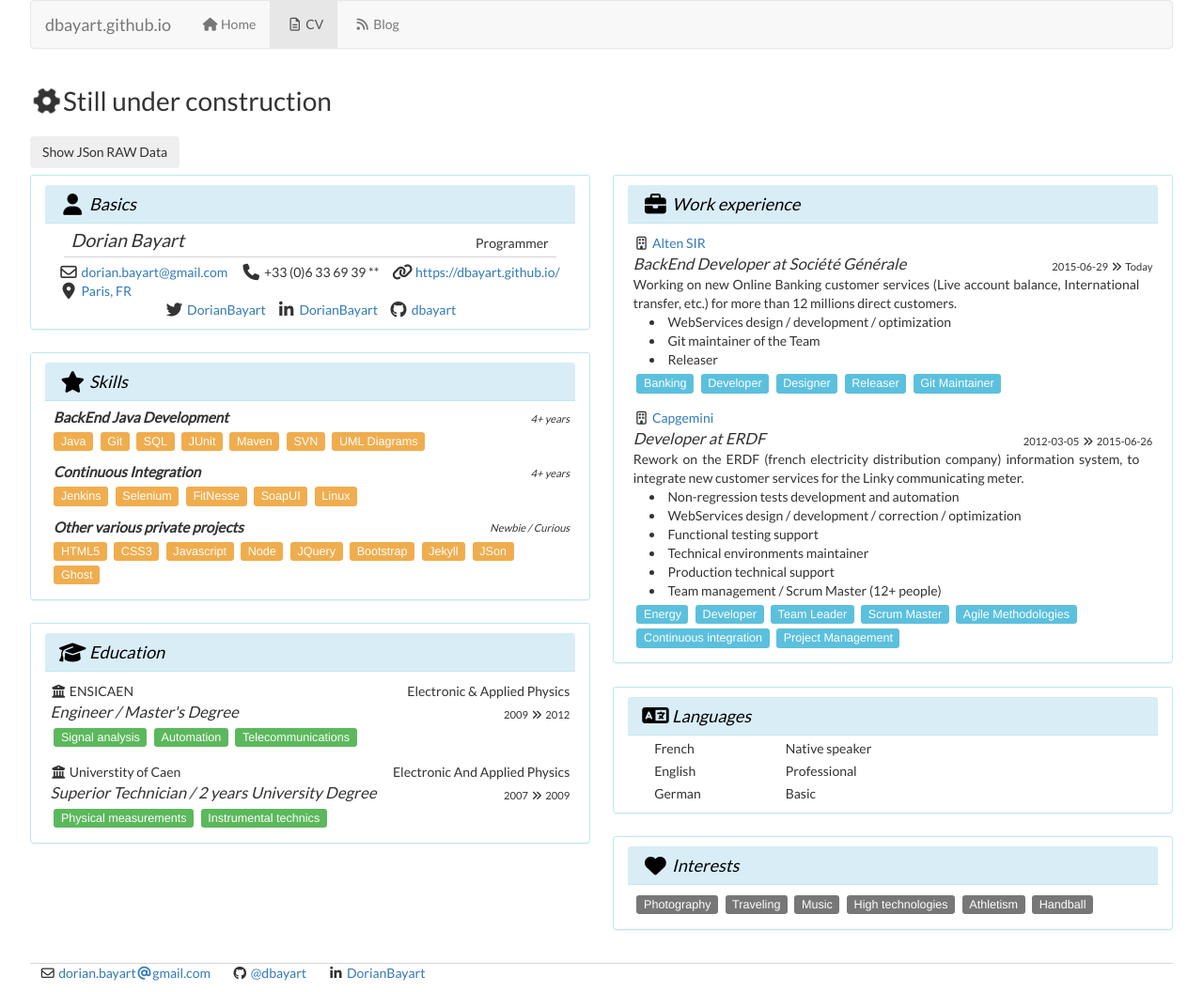
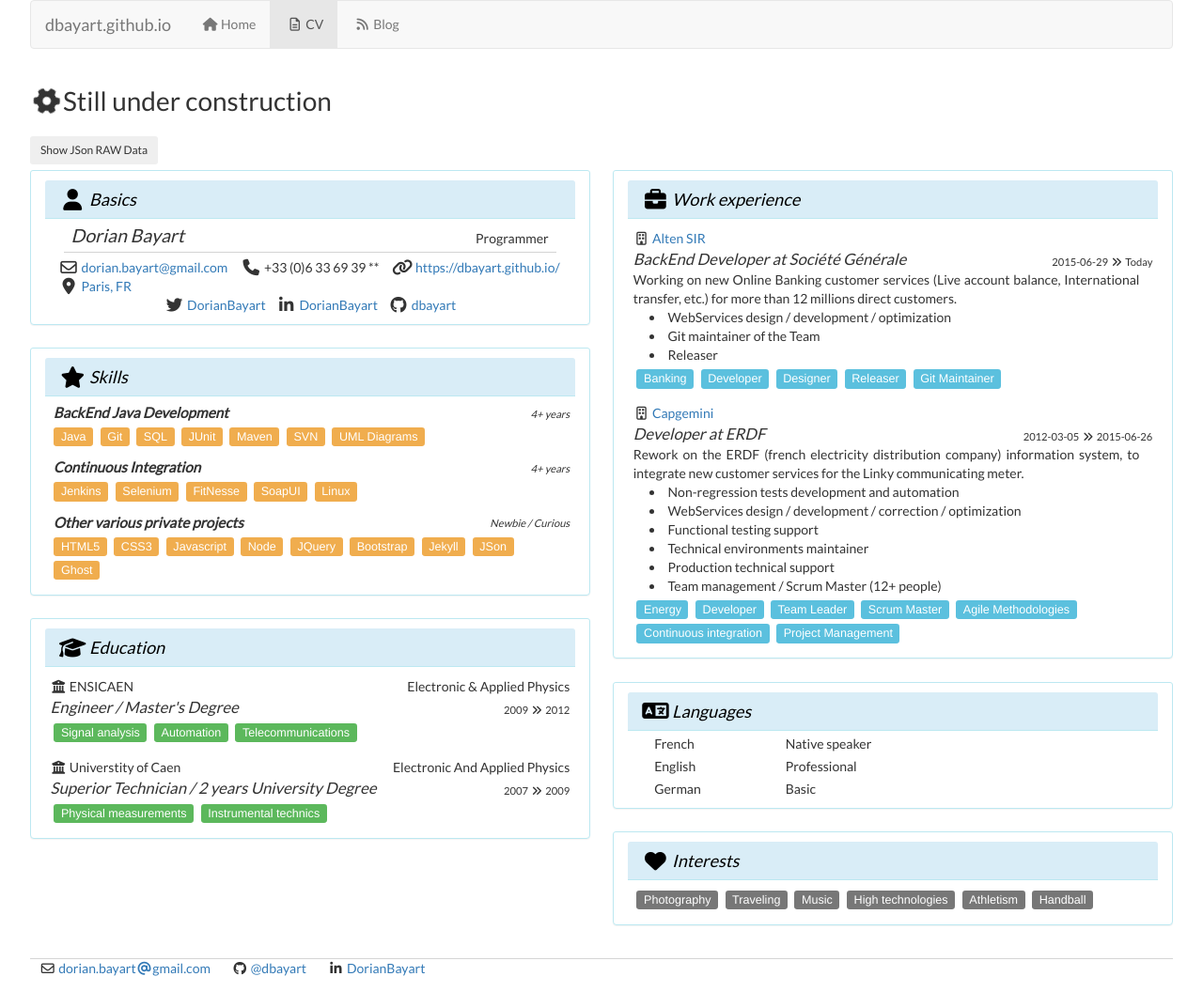
Before and after one commit to dorianbayart/dorianbayart.github.io, a Jekyll site: the page built from cv/index.html, in a window 1280 px wide. Shown: the whole page at 94% size. Built offline with Jekyll 4.4.1, drawn with Linux system fonts in a browser that asks for light colours; nearby versions of some CDN libraries.

Commit message:
Update index.html

```diff
--- a/cv/index.html
+++ b/cv/index.html
@@ -5,7 +5,7 @@ title: Dorian's CV
 
 <div class="blurb">
 	<h1><i class="fa fa-cog slow-spin fa-fw"></i>Still under construction</h1>
-	<button id="showButton" type="button" class="btn btn-secondary">Show JSon RAW Data</button><div class="noJS">No Javascript !</div><pre id="json">{% include_relative cv_dbayart.json %}</pre>
+	<button id="showButton" type="button" class="btn btn-info-outline btn-sm">Show JSon RAW Data</button><div class="noJS">No Javascript !</div><pre id="json">{% include_relative cv_dbayart.json %}</pre>
 	<div class="grid" id="json_ul"></div>
 </div><!-- /.blurb -->
 
```
